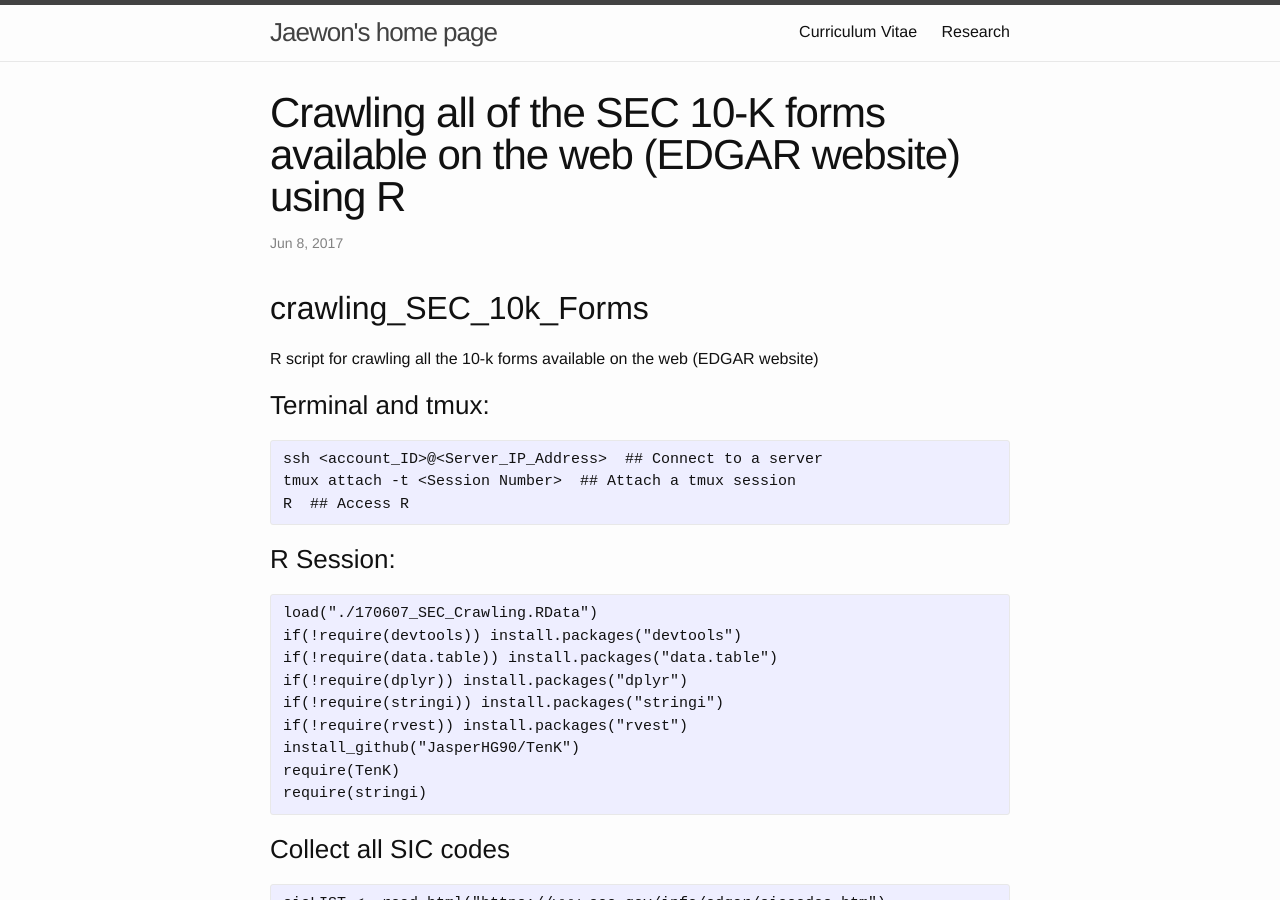
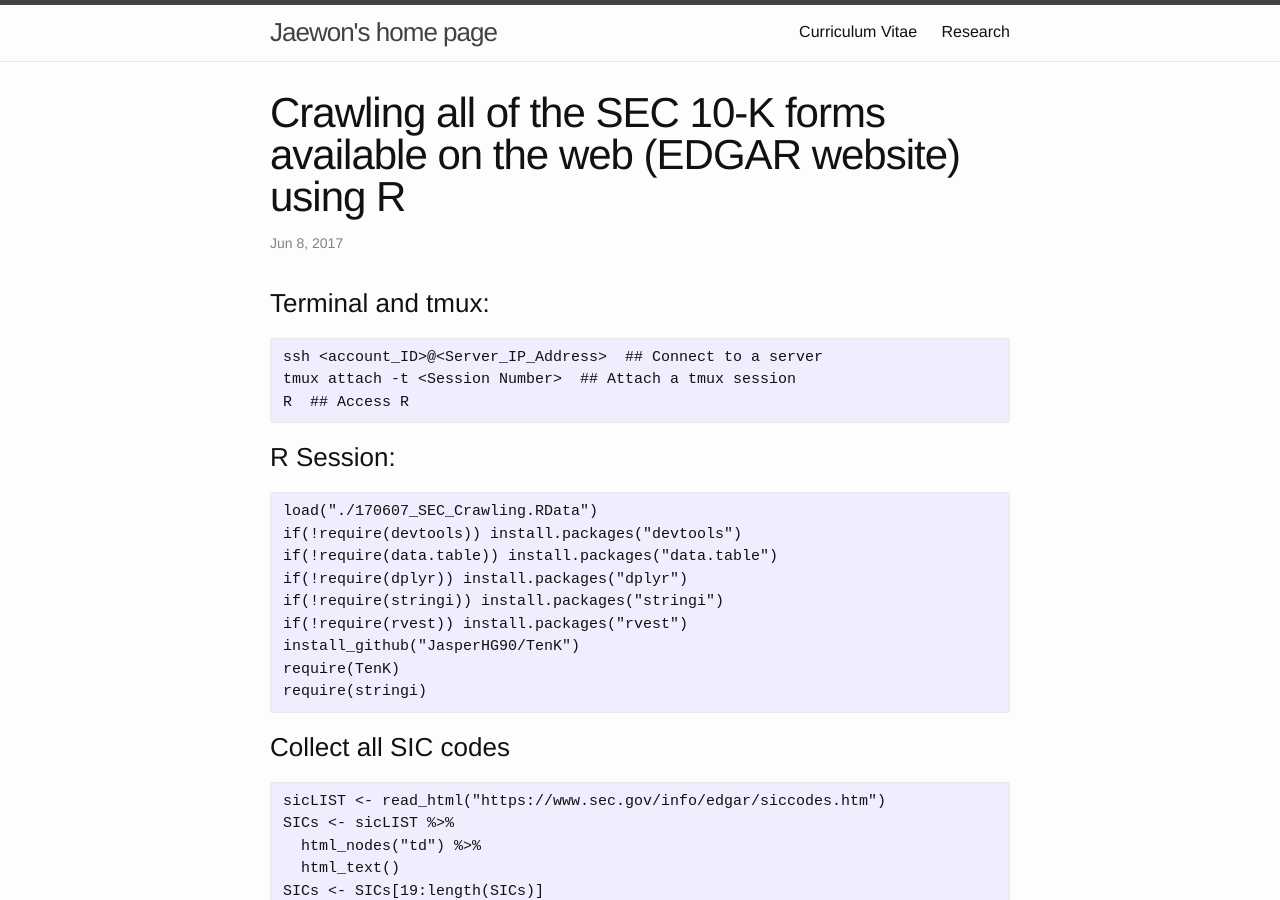
Before and after one commit to j1yoo/j1yoo.github.io, a Jekyll site: the page built from _posts/2017-06-08-Crawling-SEC-10k.md, in a window 1280 px wide and 900 px high. Built offline with Jekyll 4.4.1, drawn with Linux system fonts in a browser that asks for light colours.

Commit message:
Update 2017-06-08-Crawling-SEC-10k.md

````diff
--- a/_posts/2017-06-08-Crawling-SEC-10k.md
+++ b/_posts/2017-06-08-Crawling-SEC-10k.md
@@ -3,9 +3,6 @@ layout: post
 title: "Crawling all of the SEC 10-K forms available on the web (EDGAR website) using R"
 categories: misc
 ---
-
-## crawling_SEC_10k_Forms
-R script for crawling all the 10-k forms available on the web (EDGAR website)
 
 ### Terminal and tmux:
 ```{r}
````
